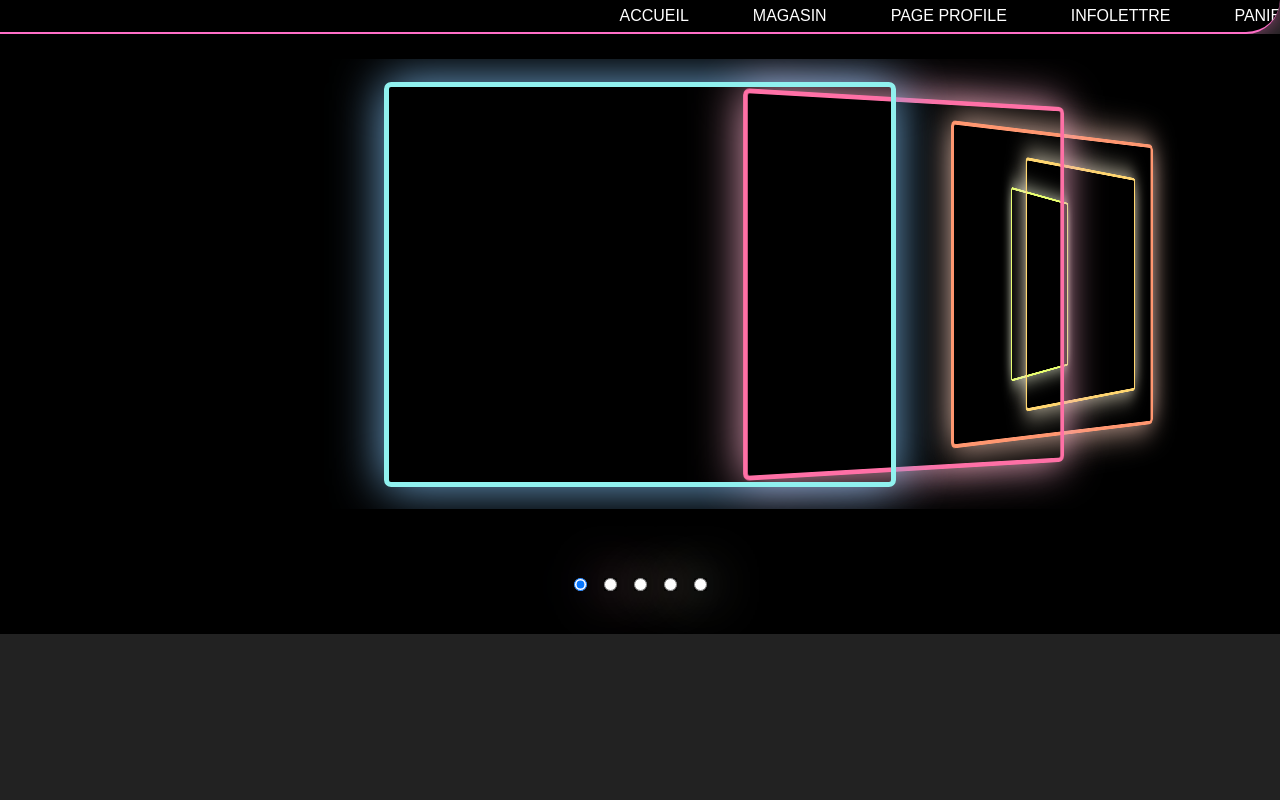
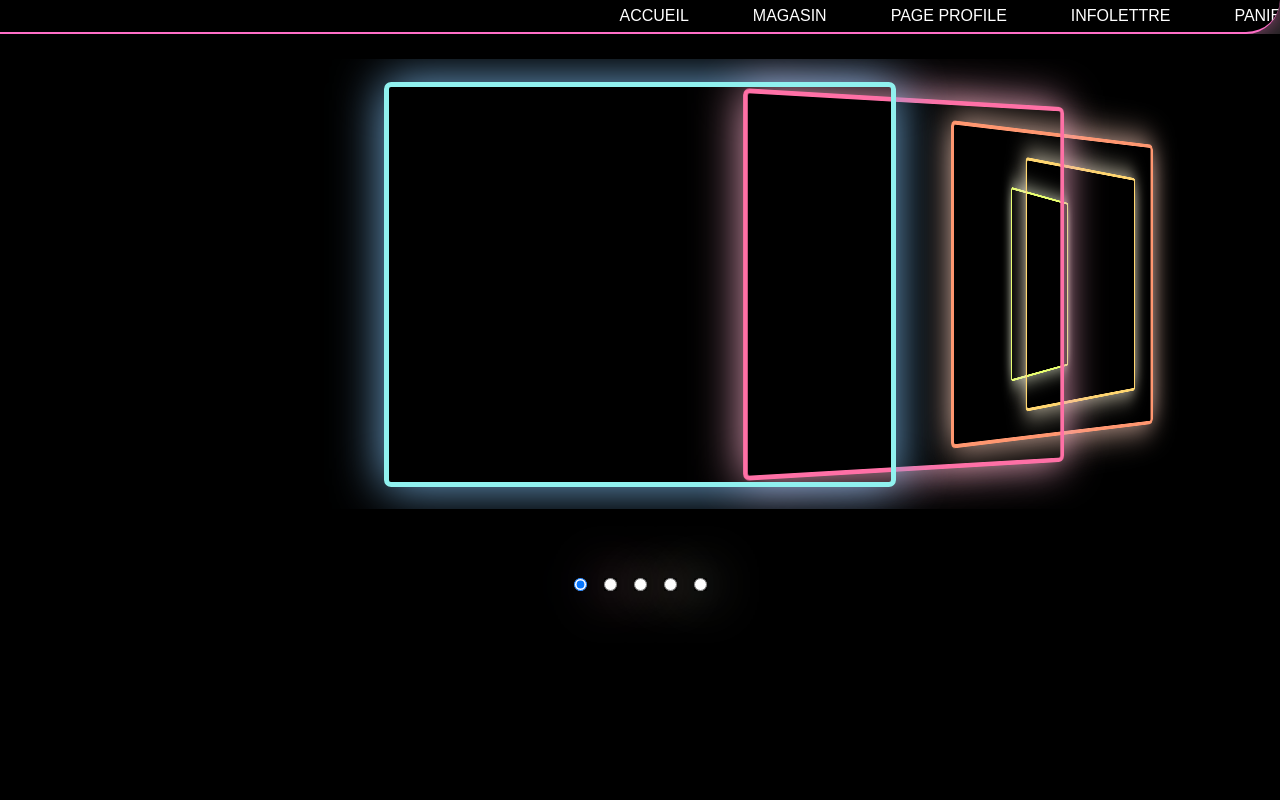
Before and after one commit to starcess/projet_web_2, a PHP site: page /projet_web_2/Views/Accueil.php in a window 1280 px wide. Run offline with PHP 8.4, Linux system fonts and the light colour scheme; data that the repository does not hold is empty.

Commit message:
trying to fix the css

```diff
--- a/Projet2_web/API/DbManager/DatabaseManager.php
+++ b/Projet2_web/API/DbManager/DatabaseManager.php
@@ -1,16 +1,14 @@
 <?php
 class DB
 {
-    private static $instance; // The single instance of the class
+    private static $instance;
     private $pdo;
 
-    // Private constructor to prevent direct instantiation
     private function __construct($username, $password)
     {
         $this->connect($username, $password);
     }
 
-    // Get the instance of the class
     public static function getInstance($username, $password)
     {
         if (self::$instance === null) {
@@ -30,16 +28,10 @@ class DB
         }
     }
 
-    // Get the PDO object
     public function getPdo()
     {
         return $this->pdo;
     }
 }
 
-
-// Usage:
-// $db = DB::getInstance();
-// $pdo = $db->connect();
-
 ?>
--- a/Projet2_web/Views/Css/account.css
+++ b/Projet2_web/Views/Css/account.css
@@ -1,6 +1,6 @@
     @import url('https://fonts.googleapis.com/css2?family=Montserrat&display=swap');
 
-    body {
+    html,body{
         /* margin: 0;
         padding: 0; */
         /* display: grid; */
--- a/Projet2_web/Views/Css/index_styles.css
+++ b/Projet2_web/Views/Css/index_styles.css
@@ -21,14 +21,6 @@ body{
     height: 100%;
 } */
 
-
-body {
-    height: 100%;
-    background-color: #000000;
-    margin: 0;
-    padding: 0;
-    /* overflow: hidden; */
-}
 
 /*
 .body {
@@ -85,6 +77,17 @@ body {
 } */
 
 
+html, body {
+    height: 100%;
+    width: 100%;
+    background-color: #000000;
+    /* margin: 0;
+    padding: 0; */
+    /* overflow: hidden; */
+}
+
+
+
 .carousel_container {
     width: 100%;
     height: 100%;
@@ -120,10 +123,10 @@ main#carousel {
 .body_container {
     width: 100%;
     height: 100%;
-    display: grid;
-    grid-template-columns: 1fr ;
-    justify-items: center;
-    align-items: center;
+    /* display: grid;
+    grid-template-columns: 1fr ; */
+    /* justify-items: center;
+    align-items: center; */
     /* Ensures the content is centered vertically */
     /* min-height: 100h; */
     background-color: rgba(0, 0, 0);
@@ -139,8 +142,6 @@ main#carousel {
     width: 80%;
     /* height: 30%; */
     /* background-color: #9400d3; */
-
-
 
     float:right;
     /* width:200px; */
--- a/Projet2_web/Views/Css/infolettre_styles.css
+++ b/Projet2_web/Views/Css/infolettre_styles.css
@@ -1,4 +1,4 @@
-body {
+html, body {
     width: 100%;
     height: 100%;
     background-color: rgb(255, 255, 255);
--- a/Projet2_web/Views/Css/page_profile.css
+++ b/Projet2_web/Views/Css/page_profile.css
@@ -1,5 +1,5 @@
 
-body{
+html,body{
     width: 100%;
     height: 100%;
     background: url("../../Ressource/pages_img/bckg.gif");
```
Also changed, not shown: Projet2_web/Views/Accueil.php (+7 -4 lines), Projet2_web/Views/Css/login_styles.css (+28 -14 lines).
